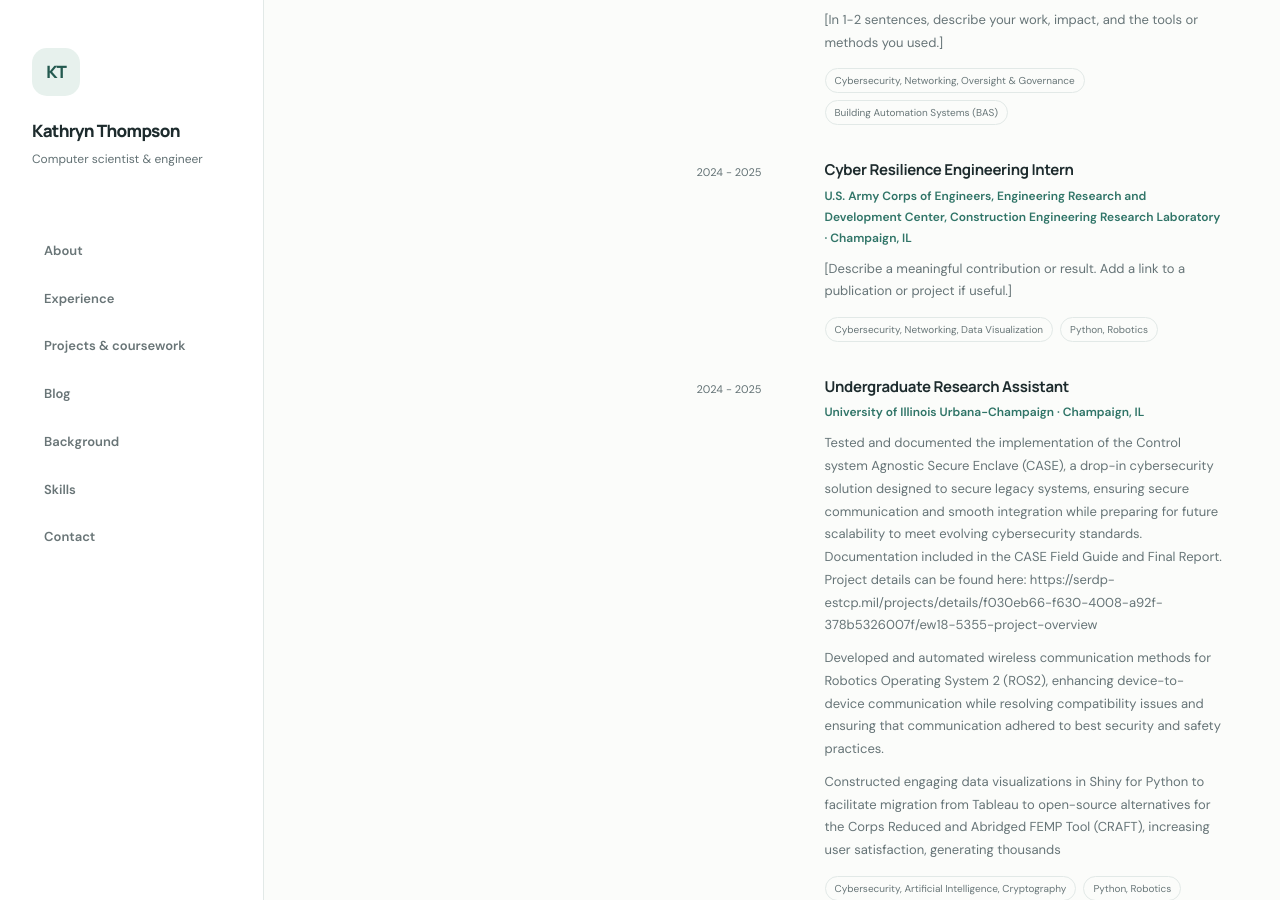
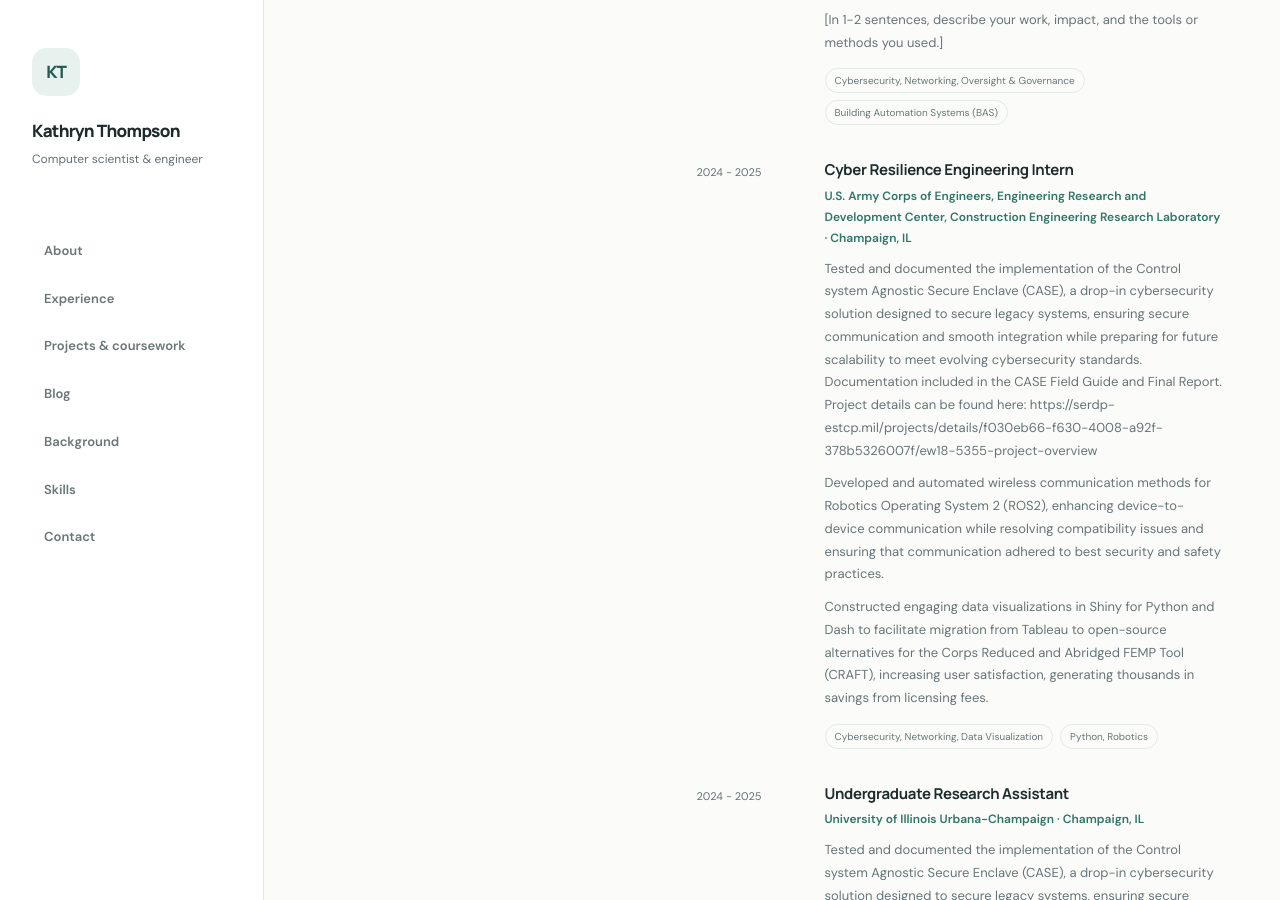
Before and after one commit to kyt325/KathrynThompson.github.io, a Jekyll site: the page index.html, which Jekyll copies as it is, in a window 1280 px wide and 900 px high, scrolled down 1333 px. Built offline with Jekyll 4.4.1, drawn with Linux system fonts in a browser that asks for light colours.

Commit message:
updatding experience

```diff
--- a/index.html
+++ b/index.html
@@ -80,7 +80,9 @@
           <div>
             <h3>Cyber Resilience Engineering Intern</h3>
             <p class="item-subtitle">U.S. Army Corps of Engineers, Engineering Research and Development Center, Construction Engineering Research Laboratory · Champaign, IL</p>
-            <p>[Describe a meaningful contribution or result. Add a link to a publication or project if useful.]</p>
+            <p>Tested and documented the implementation of the Control system Agnostic Secure Enclave (CASE), a drop-in cybersecurity solution designed to secure legacy systems, ensuring secure communication and smooth integration while preparing for future scalability to meet evolving cybersecurity standards.  Documentation included in the CASE Field Guide and Final Report. Project details can be found here: https://serdp-estcp.mil/projects/details/f030eb66-f630-4008-a92f-378b5326007f/ew18-5355-project-overview</p>
+            <p>Developed and automated wireless communication methods for Robotics Operating System 2 (ROS2), enhancing device-to-device communication while resolving compatibility issues and ensuring that communication adhered to best security and safety practices.
+            <p>Constructed engaging data visualizations in Shiny for Python and Dash to facilitate migration from Tableau to open-source alternatives for the Corps Reduced and Abridged FEMP Tool (CRAFT), increasing user satisfaction, generating thousands in savings from licensing fees.</p>
             <ul class="tag-list"><li>Cybersecurity, Networking, Data Visualization</li><li>Python, Robotics</li></ul>
           </div>
         </article>
```
